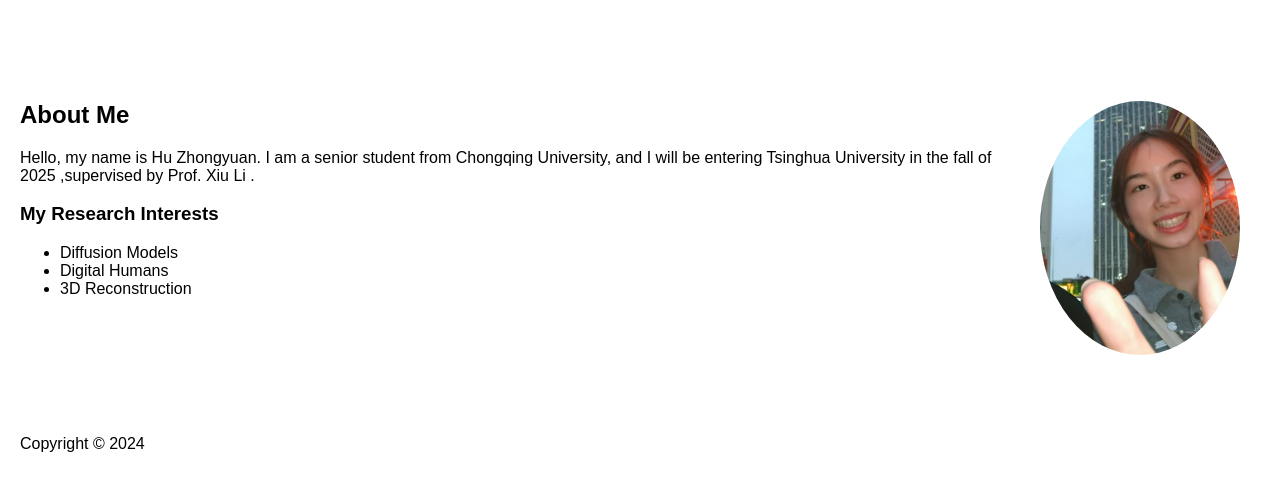
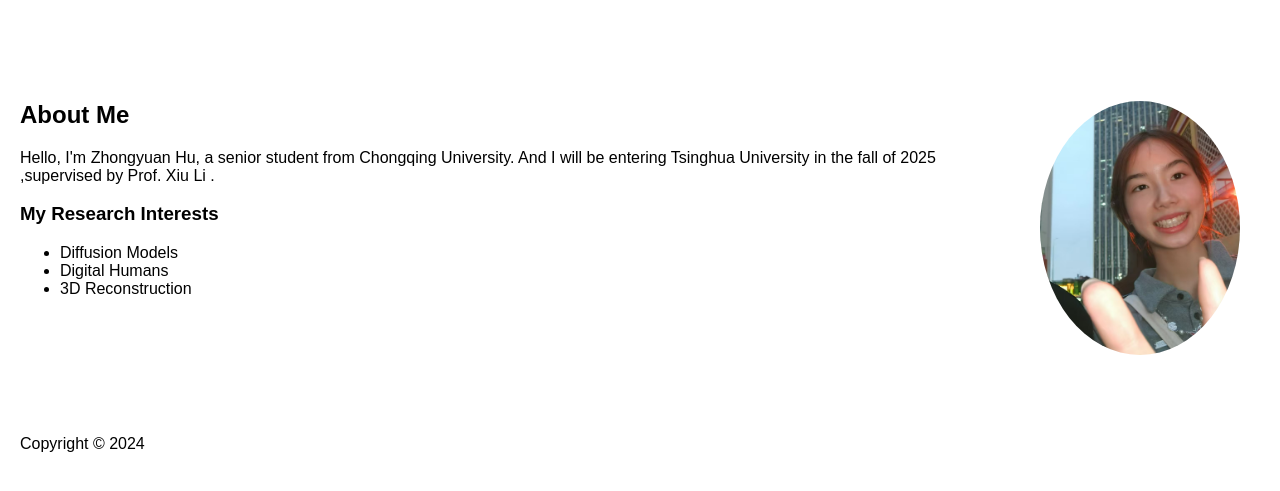
Before and after one commit to hflexx/hflexx.github.io, a plain HTML site: page index.html in a window 1280 px wide. Shown: the part 99-590 px from the top of the page. Drawn offline with Linux system fonts and the light colour scheme.

Commit message:
Update index.html

```diff
--- a/index.html
+++ b/index.html
@@ -42,7 +42,7 @@
     <main>
         <section>
             <h2>About Me</h2>
-            <p>Hello, my name is Hu Zhongyuan. I am a senior student from Chongqing University, and I will be entering Tsinghua University in the fall of 2025 ,supervised by Prof. Xiu Li .</p>
+            <p>Hello, I'm Zhongyuan Hu, a senior student from Chongqing University. And I will be entering Tsinghua University in the fall of 2025 ,supervised by Prof. Xiu Li .</p>
             <h3>My Research Interests</h3>
             <ul>
                 <li>Diffusion Models</li>
```
